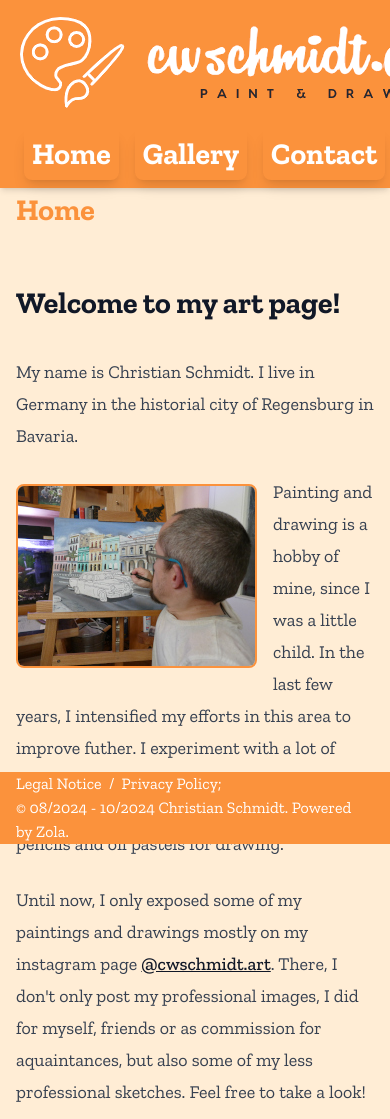
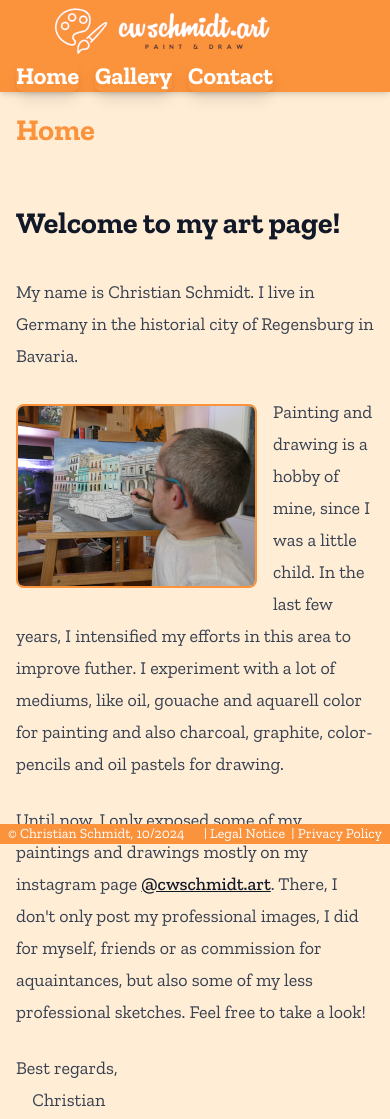
Before and after one commit to cwschmidt/cwschmidt_art, a plain HTML site: page public_html/home/index.html in a window 390 px wide. Shown: the top 1119 px of the page. Drawn offline with nearby package versions, Linux system fonts and the light colour scheme.

Commit message:
fix some links
fix font size for menu for small displays

```diff
--- a/public_html/home/index.html
+++ b/public_html/home/index.html
@@ -50,15 +50,15 @@
 <nav class="fixed w-full top-0 z-50 zilla-slab-bold text-3xl text-white bg-orange-400 shadow-md">
     <div class="flex flex-col lg:flex-row space-x-4">
         <a class="flex flex-grow " href="https:&#x2F;&#x2F;cwschmidt.github.io&#x2F;cwschmidt_art&#x2F;public_html/home">
-            <div class="bg-[url('logo.png')] w-[640px] h-[120px] bg-no-repeat"></div>
+            <div class="bg-[url('sm-logo.png')] w-[320px] h-[60px] bg-center md:bg-[url('md-logo.png')] md:w-[640px] md:h-[120px] md:bg-left bg-no-repeat"></div>
         </a>
-        <div class="flex p-2 items-center lg:justify-center space-x-4">
+        <div class="flex text-2xl lg:text-3xl lg:p-2 items-center lg:justify-center space-x-4">
 
-           <a class="rounded-lg shadow-lg p-2 hover:bg-orange-300 hover:text-orange-400" href="https:&#x2F;&#x2F;cwschmidt.github.io&#x2F;cwschmidt_art&#x2F;public_html/&#x2F;home">Home</a>
+           <a class="rounded-lg shadow-lg lg:p-2 hover:bg-orange-300 hover:text-orange-400" href="https:&#x2F;&#x2F;cwschmidt.github.io&#x2F;cwschmidt_art&#x2F;public_html/&#x2F;home">Home</a>
 
-           <a class="rounded-lg shadow-lg p-2 hover:bg-orange-300 hover:text-orange-400" href="https:&#x2F;&#x2F;cwschmidt.github.io&#x2F;cwschmidt_art&#x2F;public_html/&#x2F;gallery">Gallery</a>
+           <a class="rounded-lg shadow-lg lg:p-2 hover:bg-orange-300 hover:text-orange-400" href="https:&#x2F;&#x2F;cwschmidt.github.io&#x2F;cwschmidt_art&#x2F;public_html/&#x2F;gallery">Gallery</a>
 
-           <a class="rounded-lg shadow-lg p-2 hover:bg-orange-300 hover:text-orange-400" href="https:&#x2F;&#x2F;cwschmidt.github.io&#x2F;cwschmidt_art&#x2F;public_html/&#x2F;contact">Contact</a>
+           <a class="rounded-lg shadow-lg lg:p-2 hover:bg-orange-300 hover:text-orange-400" href="https:&#x2F;&#x2F;cwschmidt.github.io&#x2F;cwschmidt_art&#x2F;public_html/&#x2F;contact">Contact</a>
 
         </div>
     </div>
@@ -69,13 +69,14 @@
     <section class="section">
         <main class="container">
             <div class="max-w-7xl mx-auto px-4 py-8">
-            <div class="mt-40 lg:mt-28">
+            <div class="mt-20 md:mt-36 lg:mt-28">
 
 <article class="prose prose-lg mx-auto my-8">
     <h1 class="zilla-slab-bold text-3xl text-orange-400 my-8">Home</h1>
     <h2 id="welcome-to-my-art-page">Welcome to my art page!</h2>
 <p>My name is Christian Schmidt. I live in Germany in the historial city of Regensburg in Bavaria.</p>
- <img class="border-2 border-orange-400 rounded-lg mt-2 mr-4 float-left" src="me.jpg" alt="Me, painting."/>
+<!-- templates/shortcodes/me_image.html -->
+<img src="https://cwschmidt.github.io/cwschmidt_art/public_html/home/me.jpg" alt="Me, painting." class="border-2 border-orange-400 rounded-lg mt-2 mr-4 float-left" />
 <p>Painting and drawing is a hobby of mine, since I was a little child. In the last few years, I intensified my efforts in this area to improve futher. I experiment with a lot of mediums, like oil, gouache and aquarell color for painting and also charcoal, graphite, color-pencils and oil pastels for drawing.</p>
 <p>Until now, I only exposed some of my paintings and drawings mostly on my instagram page <a href="https://instagram.com/cwschmidt.art">@cwschmidt.art</a>. There, I don't only post my professional images, I did for myself, friends or as commission for aquaintances, but also some of my less professional sketches. Feel free to take a look!</p>
 <p>Best regards,
@@ -88,14 +89,14 @@
         </main>
     </section>
     <section class="section">
-        <footer class="fixed w-full bg-orange-400 bottom-0 text-white">
-            <span class="flex flex-col lg:flex-row">
-                <span>
-                    <span class="text-right pl-4"><a href="./legal_notice">Legal Notice</a></span>
-                    <span>&nbsp;/&nbsp;</span>
-                    <span class="text-right"><a href="./privacy_policy">Privacy Policy;</a></span>
+        <footer class="fixed w-full bg-orange-400 bottom-0 text-sm text-white">
+                <span class="flex flex-row">
+                    <span class="flex-grow text-left pl-2">© Christian Schmidt, 10&#x2F;2024</span>
+                    <span class="text-right">
+                        <span>&nbsp;|&nbsp;<a href="./legal_notice">Legal Notice</a></span>
+                        <span class="pr-2">&nbsp;|&nbsp;<a href="./privacy_policy">Privacy Policy</a></span>
+                    </span>
                 </span>
-                <span class="flex-grow lg:text-center pl-4">© 08/2024 - 10&#x2F;2024&nbsp;<a href="https://cwschmidt.github.io/cwschmidt_art/public_html">Christian Schmidt</a>. Powered by&nbsp;<a href="https://www.getzola.org/">Zola</a>.</span>
             </span>
         </footer>
     </section>
```
Also changed, not shown: public_html/404.html (+13 -13 lines), public_html/comissions/index.html (+13 -13 lines), public_html/contact/index.html (+13 -13 lines), public_html/gallery/index.html (+14 -14 lines), public_html/index.html (+13 -13 lines), public_html/legal_notice/index.html (+14 -14 lines), public_html/privacy_policy/index.html (+13 -13 lines), public_html/md-logo.png (added), public_html/sm-logo.png (added), public_html/style.css.
